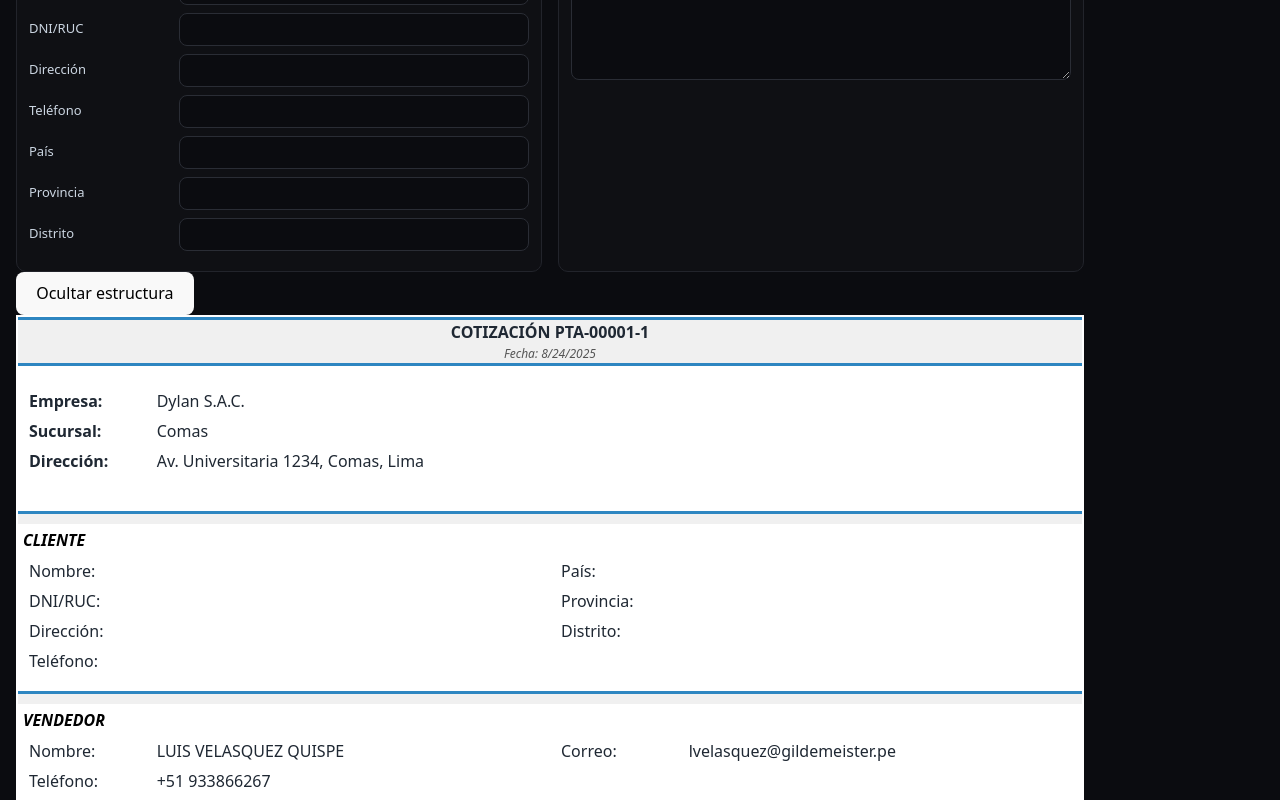
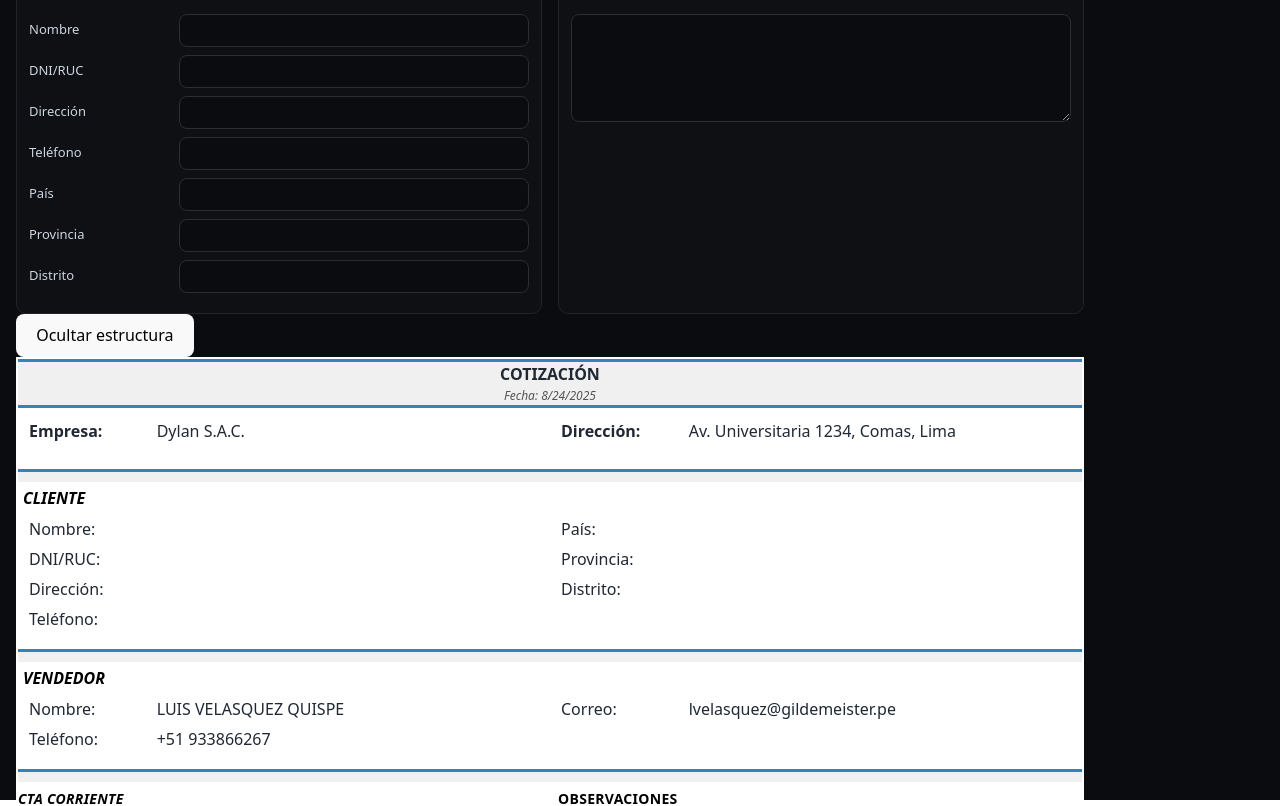
Before and after one commit to JLNoxx/Cotizaciones, a React (Vite) app: page / in a window 1280 px wide. Shown: the top 806 px of the page. Built offline with nearby package versions, Linux system fonts and the light colour scheme; the HTML template or start-up script is replaced by a standard one.

Commit message:
Quitar Factura y alinear nombre de empresa

```diff
--- a/src/App.jsx
+++ b/src/App.jsx
@@ -303,7 +303,7 @@ export default function App() {
       >
         <hr className="rule" />
         <div class="contenido-derecha">
-          <div className="texto-cotizacion">COTIZACIÓN {form.numCotizacion}</div>
+          <div className="texto-cotizacion">COTIZACIÓN </div>
           <div className="fecha">Fecha: {new Date().toLocaleDateString()}</div>
         </div>
 
@@ -316,16 +316,8 @@ export default function App() {
             <div class="fila-cliente">
               <div class="celda contenido"><b>Empresa:</b></div>
               <div class="celda valores"> {EMPRESA_INFO.nombre} </div>
-            </div>
-            <div class="fila-cliente">
-              <div class="celda contenido"><b>Sucursal:</b></div>
-              <div class="celda valores">  {EMPRESA_INFO.sucursal}  </div>
-            </div>
-            <div class="fila-cliente">
               <div class="celda contenido"><b>Dirección:</b></div>
-              <div class="celda valores"> {EMPRESA_INFO.direccion}   </div>
-              <div class="celda contenido"></div>
-              <div class="celda valores"></div>
+              <div class="celda valores"> {EMPRESA_INFO.direccion} </div>
             </div>
           </div>
         </section>
--- a/src/styles.css
+++ b/src/styles.css
@@ -631,7 +631,7 @@ td:nth-child(5) .tabla-input {
 
 /* ESPACIADOR */
 .espacio-editable {
-  height: 20px;
+  height: 8px;
   background-color: transparent;
 }
 
```
Also changed, not shown: 4 other files (tests, documents, lock files or other folders).
